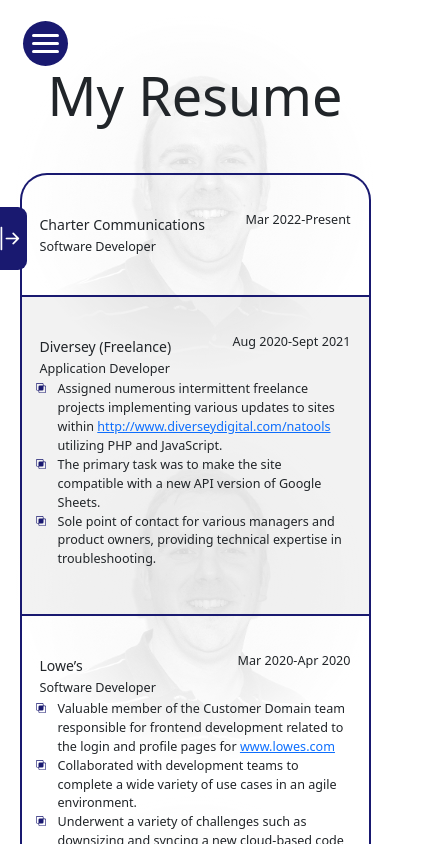
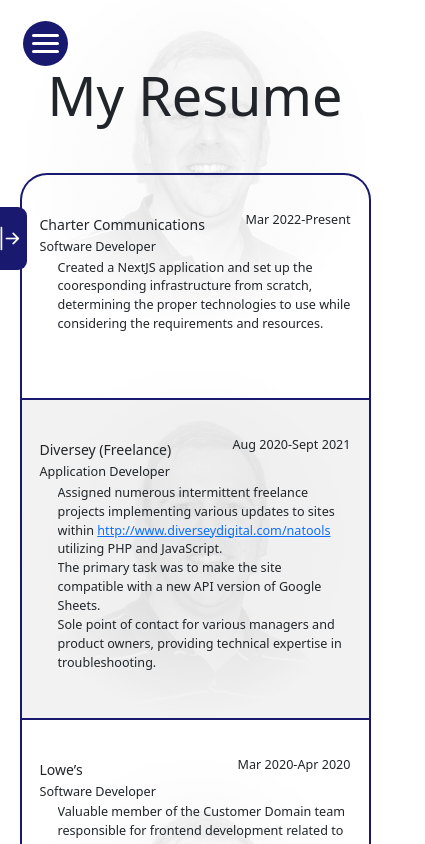
Before and after one commit to DaveKeith/firebase-portfolio, a Next.js app: page /resume in a window 390 px wide. Shown: the top 844 px of the page, 425 px wide, since content can reach past the window. Built offline with nearby package versions, Linux system fonts and the light colour scheme.

Commit message:
fixed overflow issue and added email and phone features

```diff
--- a/pages/resume/index.js
+++ b/pages/resume/index.js
@@ -67,6 +67,10 @@
                 <h3>Charter Communications</h3>
                 <span>Mar 2022-Present</span>
                 <h4>Software Developer</h4>
+                <ul>
+                    <li>Created a NextJS application and set up the cooresponding infrastructure from scratch, determining the proper technologies to use while considering the requirements and resources.</li>
+                    <li></li>
+                </ul>
             </div>
             <div className="job" id="diversey-freelance">
                 <h3>Diversey (Freelance)</h3>
--- a/styles/components/_bg-face.scss
+++ b/styles/components/_bg-face.scss
@@ -10,7 +10,7 @@
         rgba(255, 255, 255, 0.8) 0,
         rgba(255, 255, 255, 1) 65%),
         url(/imgs/davekeithpic.jpg);
-    background-position: center top;
+    background-position: center -5rem;
     background-repeat: repeat-y;
     background-size: 100vw 100vw;
     filter: grayscale(1);
--- a/styles/modules/footer.module.scss
+++ b/styles/modules/footer.module.scss
@@ -32,23 +32,23 @@
             border-radius: 3rem;
             transition: transform 0.5s cubic-bezier(1, 2.5, 0.4, 1.8);
         }
-        // .my-email{
-        //     bottom: -5rem;
+        .my-email{
+            bottom: 15rem;
 
-        //     @include respond(tab-port){
-        //         bottom: 0;
-        //     }
-        // }
-        // .my-phone-number{
-        //     bottom: -10rem;
+            @include respond(tab-port){
+                bottom: 10;
+            }
+        }
+        .my-phone-number{
+            bottom: 20rem;
 
-        //     @include respond(tab-port){
-        //         bottom: -5rem;
-        //     }
+            @include respond(tab-port){
+                bottom: 15rem;
+            }
 
-        //     @include respond(phone){
-        //         bottom: 0;
-        //     }
-        // }
+            @include respond(phone){
+                bottom: 0;
+            }
+        }
     }
 }
--- a/styles/modules/main-navigation.module.scss
+++ b/styles/modules/main-navigation.module.scss
@@ -74,6 +74,10 @@
         line-height: 3;
         width: 100%;
         height: 100%;
+
+        @include respond(phone){
+            font-size: 2.5rem;
+        }
     }
 
     li{
@@ -94,7 +98,7 @@
         top: -100vh;
         left: -100vw;
         border-radius: 100%;
-        //transition: all .5s linear;
+        transition: all .5s linear;
     }
 }
 
--- a/styles/pages/_jobs.scss
+++ b/styles/pages/_jobs.scss
@@ -1,4 +1,6 @@
 .job{
+    overflow: hidden;
+
     &:first-child{
         border-top: 2px solid $color-primary;
         border-radius: 3rem 3rem 0 0;
@@ -26,6 +28,7 @@
         float: right;
     }
     li{
+        overflow: hidden;
         list-style: url(../../public/svgs/intersect.svg); //changed the size and color
     }
 }
```
